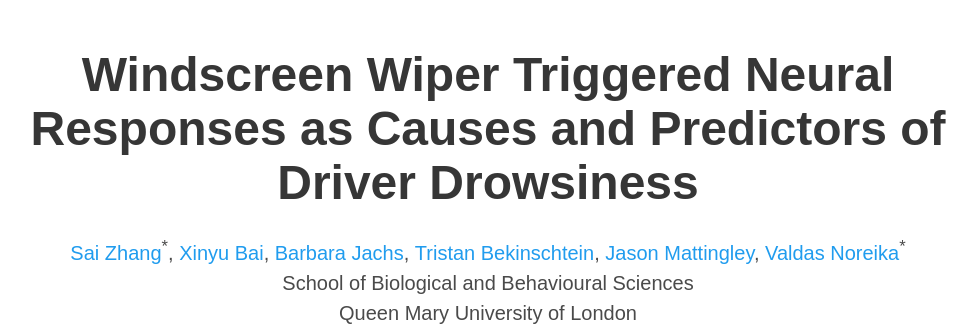
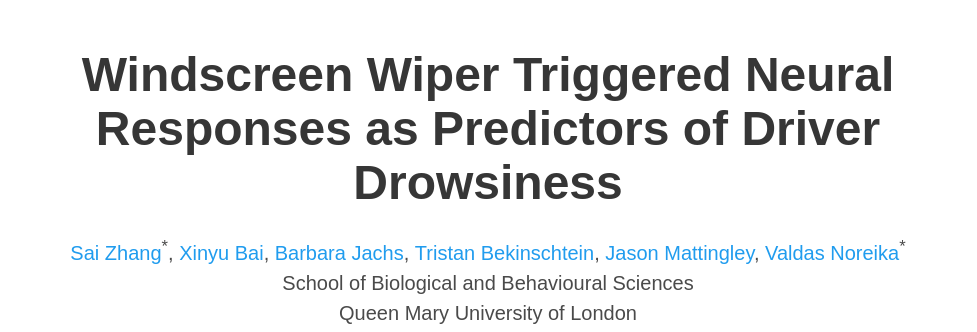
Before and after one commit to Catherine9811/Paperspace-Windscreen_Wiper_Entrainments, a plain HTML site: page index.html in a window 1280 px wide. Shown: the top 332 px of the page, without its empty margins (152-1129 px from the left). Drawn offline with nearby package versions, Linux system fonts and the light colour scheme; some icons are missing; a web font is replaced by a local one.

Commit message:
Updated paper title and removed causes

```diff
--- a/index.html
+++ b/index.html
@@ -6,8 +6,7 @@
   <!-- Meta tags for social media banners, these should be filled in appropriatly as they are your "business card" -->
   <!-- Replace the content tag with appropriate information -->
   <meta name="description" content="A study on the correlation of windscreen wipers and driver drowsiness.">
-  <meta property="og:title"
-    content="Windscreen Wiper Triggered Neural Responses as Causes and Predictors of Driver Drowsiness" />
+  <meta property="og:title" content="Windscreen Wiper Triggered Neural Responses as Predictors of Driver Drowsiness" />
   <meta property="og:description" content="A study on the correlation of windscreen wipers and driver drowsiness." />
   <meta property="og:url" content="https://catherine9811.github.io/Paperspace-Windscreen_Wiper_Entrainments/" />
   <!-- Path to banner image, should be in the path listed below. Optimal dimenssions are 1200X630-->
@@ -16,8 +15,7 @@
   <meta property="og:image:height" content="630" />
 
 
-  <meta name="twitter:title"
-    content="Windscreen Wiper Triggered Neural Responses as Causes and Predictors of Driver Drowsiness">
+  <meta name="twitter:title" content="Windscreen Wiper Triggered Neural Responses as Predictors of Driver Drowsiness">
   <meta name="twitter:description" content="A study on the correlation of windscreen wipers and driver drowsiness.">
   <!-- Path to banner image, should be in the path listed below. Optimal dimenssions are 1200X600-->
   <meta name="twitter:image" content="static/images/banner.jpg">
@@ -29,7 +27,7 @@
 
   <meta name="google-site-verification" content="qMQhHfxTopRCHdnGRVyCzZtHbt64XrlaP_KVVVZNldI" />
 
-  <title>Windscreen Wiper Triggered Neural Responses as Causes and Predictors of Driver Drowsiness</title>
+  <title>Windscreen Wiper Triggered Neural Responses as Predictors of Driver Drowsiness</title>
   <link rel="icon" type="image/x-icon" href="static/images/favicon.ico">
   <link href="https://fonts.googleapis.com/css?family=Google+Sans|Noto+Sans|Castoro" rel="stylesheet">
 
@@ -57,8 +55,6 @@
         <div class="columns is-centered">
           <div class="column has-text-centered">
             <h1 class="title is-1 is-size-4-mobile publication-title">Windscreen Wiper Triggered Neural Responses as
-              Causes
-              and
               Predictors of Driver Drowsiness</h1>
             <div class="is-size-5 publication-authors">
               <!-- Paper authors -->
```
